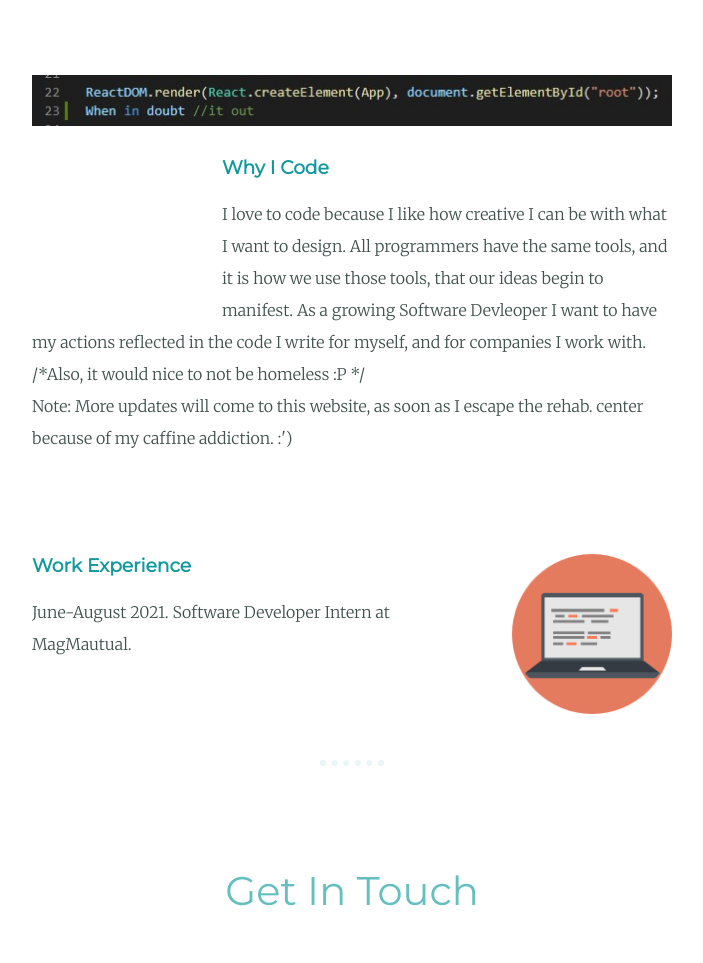
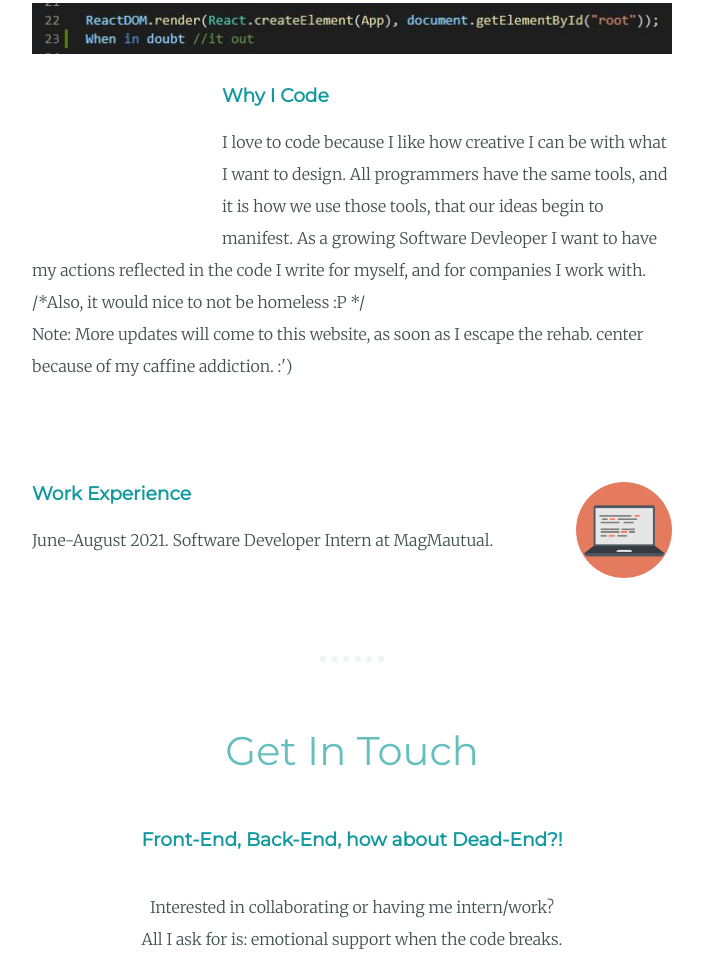
Before and after one commit to PrettyLegit/CSS-My-Site, a plain HTML site: page index.html in a window 1280 px wide. Shown: the part 1774-2737 px from the top of the page, without its empty margins (288-991 px from the left). Drawn offline with Linux system fonts and the light colour scheme; grey boxes are pictures that could not be loaded.

Commit message:
Changed some values

```diff
--- a/css/styles.css
+++ b/css/styles.css
@@ -44,7 +44,7 @@ hr {
   border: dotted #EAF6F6 6px;
   border-bottom: none;
   width: 4%;
-  margin: 100px auto;
+  margin: 5% auto;
 }
 
 .top-container {
@@ -139,7 +139,8 @@ hr {
 }
 
 .computer-img {
-  width: 25%;
+  width: 15%;
+  height: 15%;
   float: right;
   margin-left: 30px;
 }
--- a/index.html
+++ b/index.html
@@ -32,7 +32,7 @@
     <div class="skills">
       <h2>Who Am I?</h2>
       <div class="skill-row">
-        <img class="comment-out-img" src="images/comment_it_out.png.jpg" alt="">
+        <img class="comment-out-img" src="images/comment_it_out.png.jpg" alt="comment-out-img">
         <iframe src="https://giphy.com/embed/gYWeVOiMmbg3kzCTq5" frameBorder="0" class="pac-man-gif" allowFullScreen></iframe>
         <h3>Why I Code</h3>
         <p>I love to code because I like how creative I can be with what I want to design. All programmers have the same tools,
@@ -41,7 +41,7 @@
           :P */<br>Note: More updates will come to this website, as soon as I escape the rehab. center because of my caffine addiction. :')</p>
       </div>
       <div class="skill-row">
-        <img class="computer-img" src="images/circle-cropped_computer.png" alt="">
+        <img class="computer-img" src="images/circle-cropped_computer.png" alt="computer-img">
         <h3>Work Experience</h3>
         <p>June-August 2021. Software Developer Intern at MagMautual.</p>
       </div>
```
